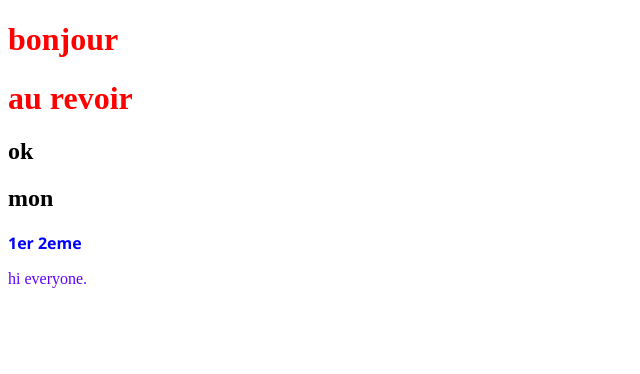
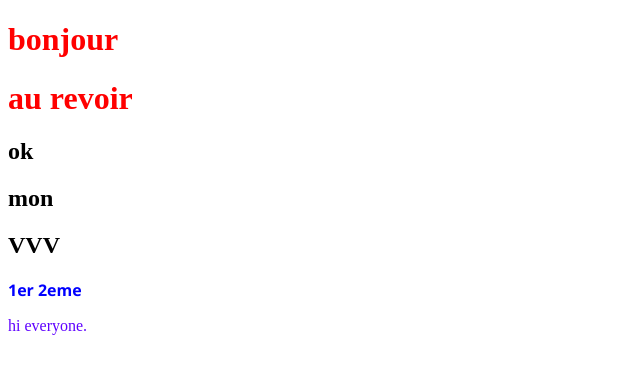
Before and after one commit to Hamzaessyagi/grp-B, a plain HTML site: page index.html in a window 1280 px wide. Shown: the whole page, without its empty margins (0-640 px from the left). Drawn offline with Linux system fonts and the light colour scheme.

Commit message:
HTML CSS

```diff
--- a/index.html
+++ b/index.html
@@ -11,6 +11,7 @@
 <h1>au revoir</h1>
     <h2>ok</h2>
     <h2>mon</h2>
+    <h2>VVV</h2>
 <span>1er</span>
 <span>2eme</span>
 <p style="color: rgb(95, 2, 255);">hi everyone.</p>
```
